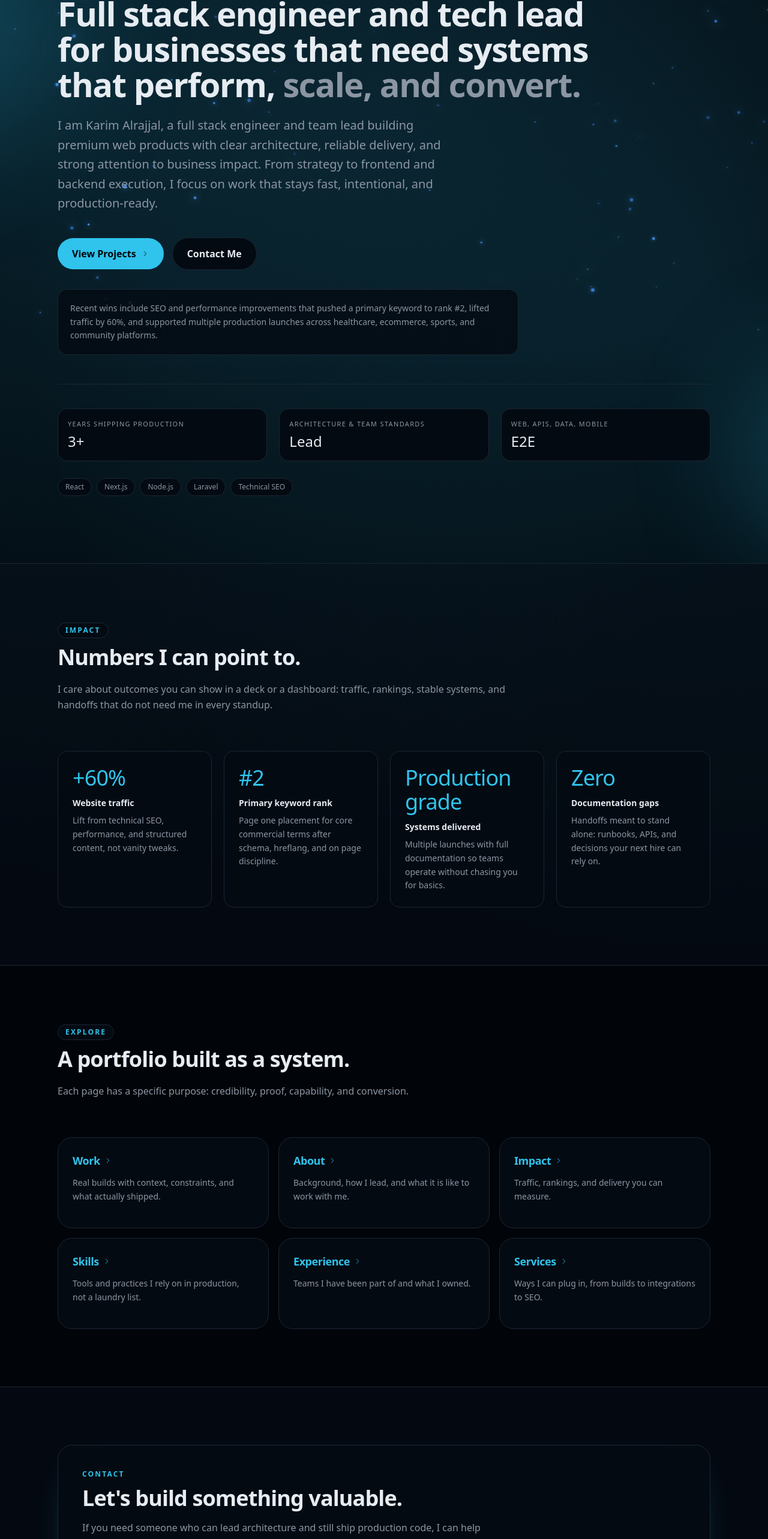
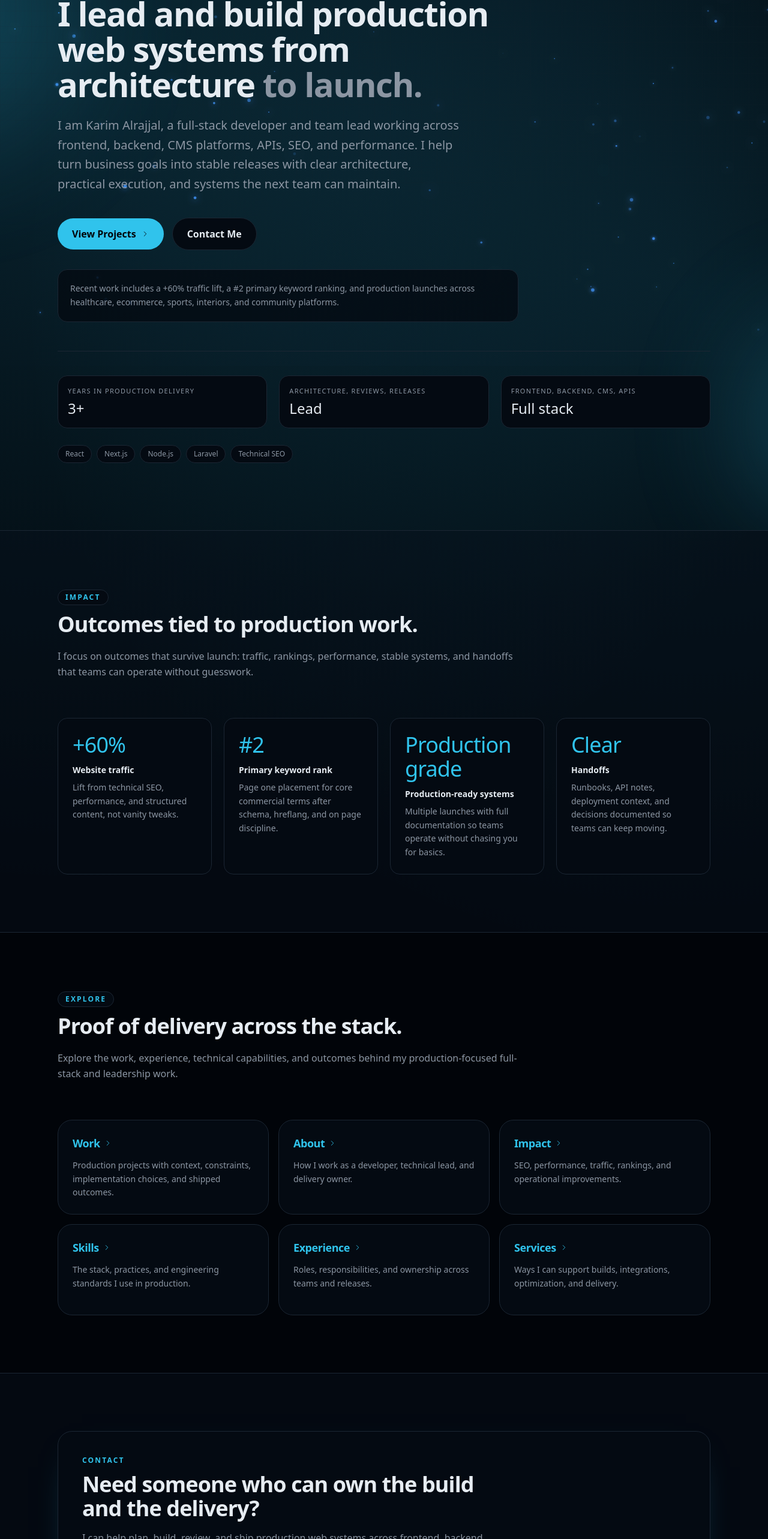
Before and after one commit to Wrath91620/Portfolio, a Next.js app: page / in a window 1280 px wide. Shown: the part 190-2756 px from the top of the page at 60% size. Built offline with nearby package versions, Linux system fonts and the light colour scheme.

Commit message:
Refine portfolio positioning

```diff
--- a/src/components/ContactCTA.jsx
+++ b/src/components/ContactCTA.jsx
@@ -19,11 +19,11 @@ export function ContactCTA() {
         <div className="rounded-[var(--radius-xl)] border border-[var(--color-border)] bg-[var(--color-bg-elevated)] p-6 shadow-[0_20px_60px_-40px_color-mix(in_oklch,var(--color-accent)_55%,transparent)] sm:p-8 lg:p-10">
           <p className="text-xs font-semibold uppercase tracking-[0.18em] text-[var(--color-accent)]">Contact</p>
           <h2 className="mt-3 max-w-2xl font-display text-3xl font-semibold tracking-tight text-[var(--color-text)] sm:text-4xl">
-            Let&apos;s build something valuable.
+            Need someone who can own the build and the delivery?
           </h2>
           <p className="mt-4 max-w-2xl text-sm leading-relaxed text-[var(--color-text-muted)] sm:text-base">
-            If you need someone who can lead architecture and still ship production code, I can help with product
-            delivery, integrations, performance, and technical SEO.
+            I can help plan, build, review, and ship production web systems across frontend, backend, CMS, APIs,
+            integrations, performance, and technical SEO.
           </p>
           <div className="mt-8 flex flex-wrap gap-3">
             {emailHref ? (
--- a/src/components/Hero.jsx
+++ b/src/components/Hero.jsx
@@ -16,22 +16,22 @@ export function Hero() {
         <Reveal>
           <p className="mb-6 inline-flex max-w-xl flex-wrap items-center gap-2 rounded-full border border-[var(--color-border)] bg-[var(--color-bg-elevated)] px-3 py-1.5 text-xs font-medium uppercase tracking-[0.12em] text-[var(--color-text-muted)]">
             <span className="h-1.5 w-1.5 shrink-0 rounded-full bg-[var(--color-accent)]" aria-hidden />
-            <span>Tech Lead . Full Stack . Outcome Driven</span>
+            <span>Full Stack . Technical Lead . Production Delivery</span>
           </p>
         </Reveal>
 
         <Reveal className="delay-75">
           <h1 className="max-w-4xl text-balance font-display text-4xl font-semibold leading-[1.05] tracking-tight text-[var(--color-text)] sm:text-5xl lg:text-[3.5rem]">
-            Full stack engineer and tech lead for businesses that need systems that perform,
-            <span className="text-[var(--color-text-muted)]"> scale, and convert.</span>
+            I lead and build production web systems from architecture
+            <span className="text-[var(--color-text-muted)]"> to launch.</span>
           </h1>
         </Reveal>
 
         <Reveal className="delay-100">
           <p className="mt-6 max-w-2xl text-base leading-relaxed text-[var(--color-text-muted)] sm:text-lg lg:text-xl">
-            I am Karim Alrajjal, a full stack engineer and team lead building premium web products with clear architecture,
-            reliable delivery, and strong attention to business impact. From strategy to frontend and backend execution, I
-            focus on work that stays fast, intentional, and production-ready.
+            I am Karim Alrajjal, a full-stack developer and team lead working across frontend, backend, CMS platforms,
+            APIs, SEO, and performance. I help turn business goals into stable releases with clear architecture, practical
+            execution, and systems the next team can maintain.
           </p>
         </Reveal>
 
@@ -65,9 +65,8 @@ export function Hero() {
         <Reveal className="delay-200">
           <div className="mt-8 max-w-3xl rounded-[var(--radius-lg)] border border-[var(--color-border)] bg-[var(--color-bg-elevated)]/80 p-4 sm:p-5">
             <p className="text-sm leading-relaxed text-[var(--color-text-muted)]">
-              Recent wins include SEO and performance improvements that pushed a primary keyword to rank #2, lifted traffic
-              by 60%, and supported multiple production launches across healthcare, ecommerce, sports, and community
-              platforms.
+              Recent work includes a +60% traffic lift, a #2 primary keyword ranking, and production launches across
+              healthcare, ecommerce, sports, interiors, and community platforms.
             </p>
           </div>
         </Reveal>
--- a/src/components/HomeExplore.jsx
+++ b/src/components/HomeExplore.jsx
@@ -5,12 +5,12 @@ import { SectionHeading } from "./SectionHeading";
 import { IconChevronRight } from "./icons";
 
 const blurbs = {
-  "/work": "Real builds with context, constraints, and what actually shipped.",
-  "/about": "Background, how I lead, and what it is like to work with me.",
-  "/impact": "Traffic, rankings, and delivery you can measure.",
-  "/skills": "Tools and practices I rely on in production, not a laundry list.",
-  "/experience": "Teams I have been part of and what I owned.",
-  "/services": "Ways I can plug in, from builds to integrations to SEO.",
+  "/work": "Production projects with context, constraints, implementation choices, and shipped outcomes.",
+  "/about": "How I work as a developer, technical lead, and delivery owner.",
+  "/impact": "SEO, performance, traffic, rankings, and operational improvements.",
+  "/skills": "The stack, practices, and engineering standards I use in production.",
+  "/experience": "Roles, responsibilities, and ownership across teams and releases.",
+  "/services": "Ways I can support builds, integrations, optimization, and delivery.",
 };
 
 export function HomeExplore() {
@@ -19,8 +19,8 @@ export function HomeExplore() {
       <div className="container-px mx-auto max-w-6xl py-20 sm:py-24">
         <SectionHeading
           eyebrow="Explore"
-          title="A portfolio built as a system."
-          description="Each page has a specific purpose: credibility, proof, capability, and conversion."
+          title="Proof of delivery across the stack."
+          description="Explore the work, experience, technical capabilities, and outcomes behind my production-focused full-stack and leadership work."
         />
         <div className="grid gap-4 sm:grid-cols-2 lg:grid-cols-3 lg:items-stretch">
           {mainNav.map((item, i) => (
--- a/src/components/Impact.jsx
+++ b/src/components/Impact.jsx
@@ -10,8 +10,8 @@ export function Impact({ compact = false }) {
     <SectionShell id="impact" variant="muted">
       <SectionHeading
         eyebrow="Impact"
-        title="Numbers I can point to."
-        description="I care about outcomes you can show in a deck or a dashboard: traffic, rankings, stable systems, and handoffs that do not need me in every standup."
+        title="Outcomes tied to production work."
+        description="I focus on outcomes that survive launch: traffic, rankings, performance, stable systems, and handoffs that teams can operate without guesswork."
       />
 
       <div className="grid gap-4 sm:grid-cols-2 sm:gap-5 lg:grid-cols-4 lg:gap-5">
@@ -36,7 +36,7 @@ export function Impact({ compact = false }) {
       <Reveal className="delay-100">
         <div className="mt-16 rounded-[var(--radius-xl)] border border-[var(--color-border)] bg-[var(--color-bg-elevated)] p-6 sm:p-8 lg:p-10">
           <h2 className="font-display text-xl font-medium tracking-tight text-[var(--color-text)] sm:text-2xl">
-            What “impact” means in practice
+            What impact means in practice
           </h2>
           <p className="mt-4 max-w-3xl text-base leading-relaxed text-[var(--color-text-muted)]">
             Metrics are only useful if they tie to something a business cares about: revenue, leads, trust, or time saved.
--- a/src/data/impact.js
+++ b/src/data/impact.js
@@ -15,13 +15,13 @@ export const impactStats = [
   },
   {
     value: "Production grade",
-    label: "Systems delivered",
+    label: "Production-ready systems",
     detail: "Multiple launches with full documentation so teams operate without chasing you for basics.",
   },
   {
-    value: "Zero",
-    label: "Documentation gaps",
-    detail: "Handoffs meant to stand alone: runbooks, APIs, and decisions your next hire can rely on.",
+    value: "Clear",
+    label: "Handoffs",
+    detail: "Runbooks, API notes, deployment context, and decisions documented so teams can keep moving.",
   },
 ];
 
@@ -40,7 +40,7 @@ export const impactFocusAreas = [
   {
     title: "Delivery and handoffs",
     description:
-      "Readable PRs, API contracts, and deployment notes. The goal is that the next engineer or stakeholder can onboard without a week of archaeology.",
+      "Readable PRs, API contracts, deployment notes, and decisions documented clearly enough for the next engineer or stakeholder to keep moving.",
   },
 ];
 
--- a/src/data/site.js
+++ b/src/data/site.js
@@ -5,15 +5,15 @@ const assetBase = process.env.NEXT_PUBLIC_BASE_PATH || "";
 
 export const site = {
   name: "Karim Alrajjal",
-  title: "Development Team Lead & Full Stack Engineer",
+  title: "Full-Stack Developer & Technical Lead",
   tagline:
-    "SaaS systems, data workflows, and production web and mobile owned end to end from architecture to delivery.",
+    "Production-focused full-stack development, technical leadership, and delivery ownership from architecture to launch.",
   email: "",
   phone: "",
   url: "https://wrath91620.github.io/Portfolio",
   /** Primary meta description (~155 characters) for search and sharing */
   description:
-    "Karim Alrajjal: development team lead and full stack engineer for SaaS, data workflows, technical SEO, web and mobile, and integrations. Production focused delivery.",
+    "Karim Alrajjal is a production-focused full-stack developer and technical lead building web systems, APIs, CMS platforms, SEO improvements, and reliable delivery workflows.",
   ogImage: `${assetBase}/logos/Personal-logo.png`,
   keywords: [
     "Karim Alrajjal",
@@ -36,8 +36,8 @@ export const site = {
   cvPath: "",
   locale: "en_US",
   metrics: [
-    { value: "3+", label: "Years shipping production" },
-    { value: "Lead", label: "Architecture & team standards" },
-    { value: "E2E", label: "Web, APIs, data, mobile" },
+    { value: "3+", label: "Years in production delivery" },
+    { value: "Lead", label: "Architecture, reviews, releases" },
+    { value: "Full stack", label: "Frontend, backend, CMS, APIs" },
   ],
 };
```
